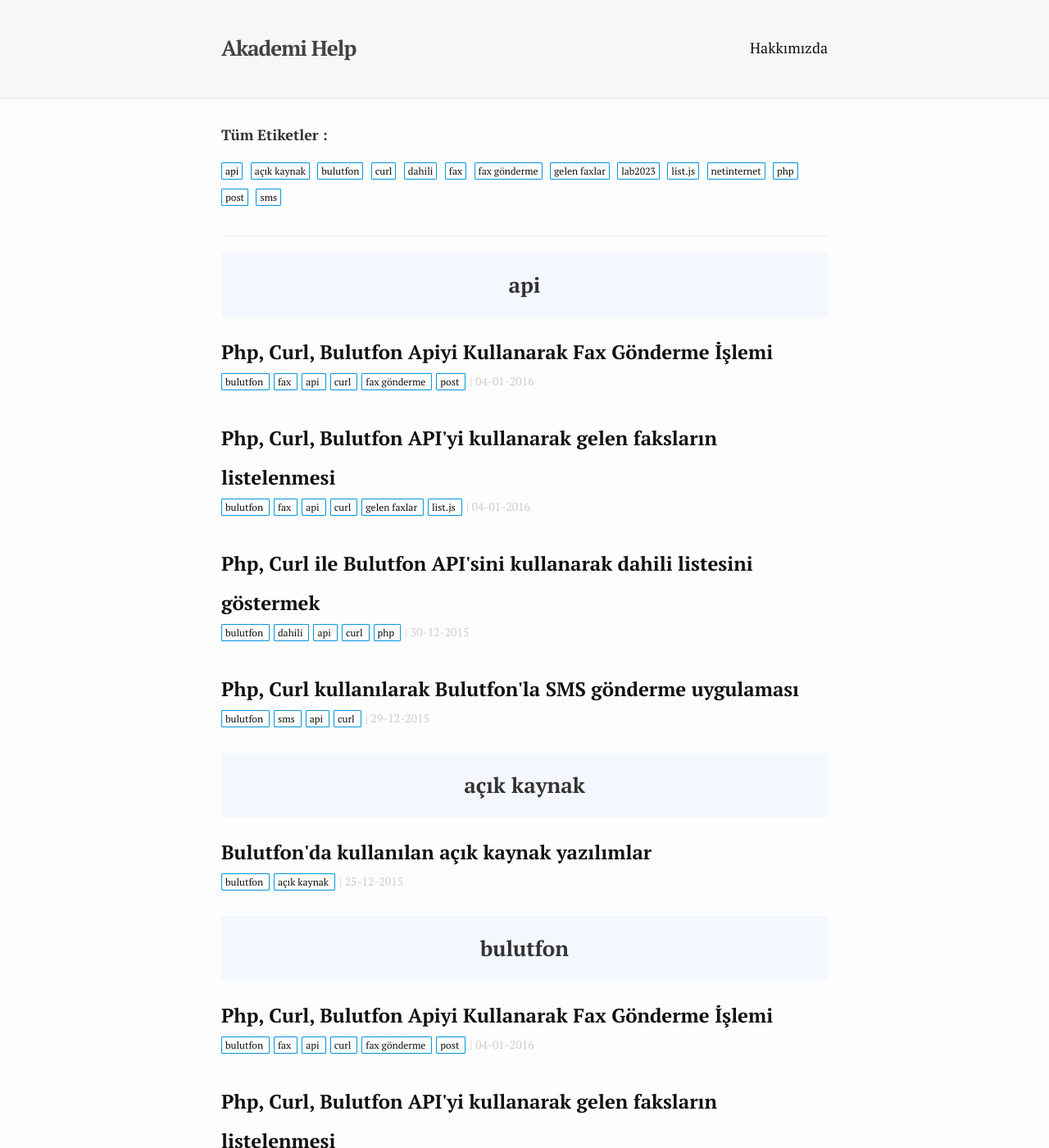
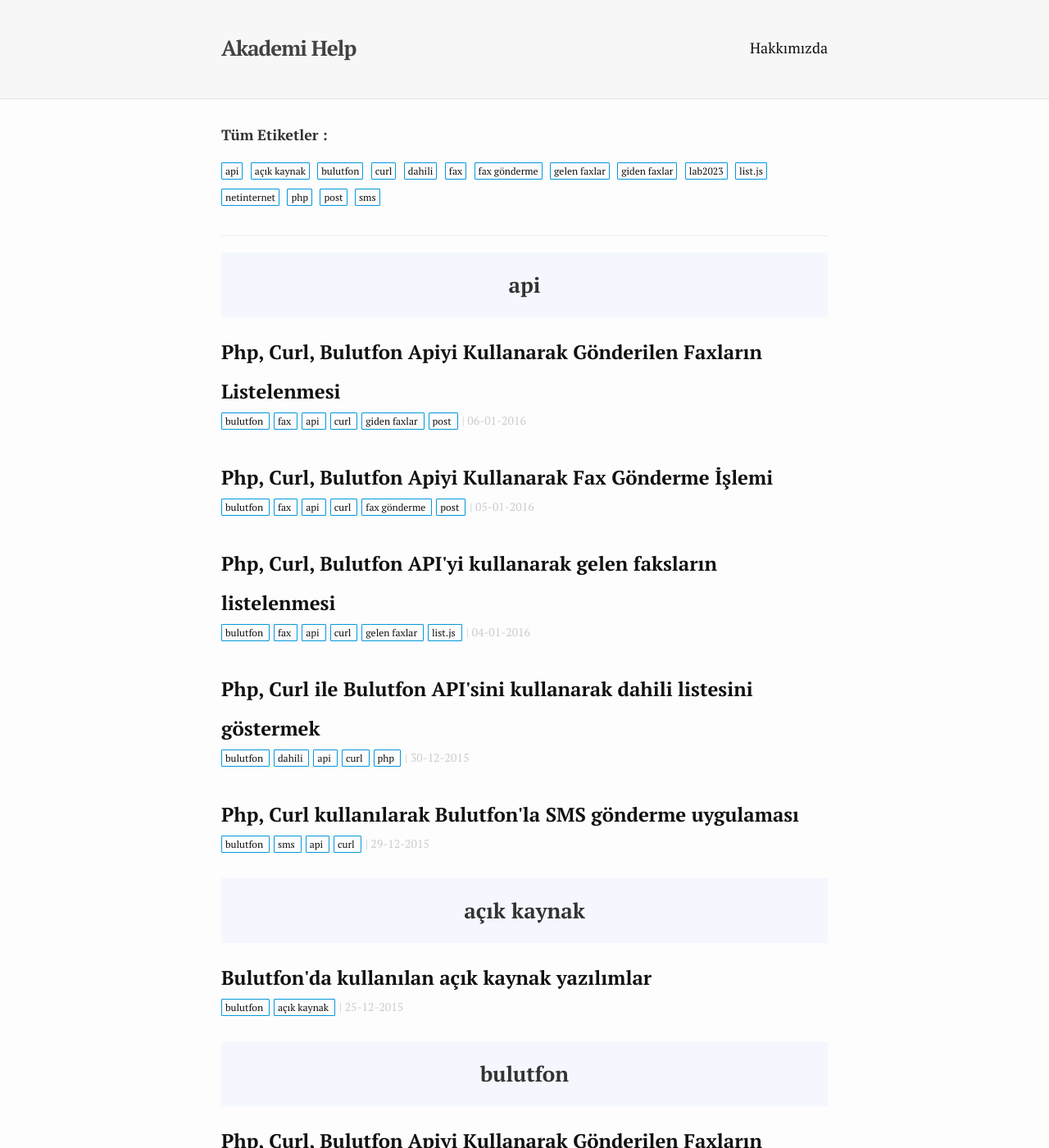
Before and after one commit to akademihelp/site, a Jekyll site: the page built from tag.html, in a window 1280 px wide and 1400 px high. Shown: the whole window at 82% size. Built offline with Jekyll 4.4.1, drawn with Linux system fonts in a browser that asks for light colours; Markdown is read by kramdown in place of the engine named in the settings; some of the changed text lies outside the part shown.

Commit message:
new blog post added (giden faxlar)

````diff
--- a/_posts/2016-01-05-php-curl-bulutfon-apiyi-kullanarak-fax-gonderme-islemi.md
+++ b/_posts/2016-01-05-php-curl-bulutfon-apiyi-kullanarak-fax-gonderme-islemi.md
@@ -1,7 +1,7 @@
 ---
 layout: post
 title:  "Php, Curl, Bulutfon Apiyi Kullanarak Fax Gönderme İşlemi"
-date:   2016-01-04 22:53:06 +0800
+date:   2016-01-05 22:53:06 +0800
 author: huseyintunc
 categories:
   - introduction
@@ -117,6 +117,7 @@
 Yukarıda değişkenlere atadığımız verileri kullanacağımız alan da burası.
 
 ```php
+<?php
 $url            = 'https://api.bulutfon.com/outgoing-faxes?access_token='.$token; // Fax gönderme işlemini yapacağımız servis
 // Elimizdeki verileri bir dizi değişkene aktararak post etmeye hazır hale getiriyoruz.
 $data           = array("title" => $title, "receivers" => $receivers, "did" => $did, "attachment" => $file);
@@ -136,6 +137,7 @@
 $result         = json_decode($curl_response, true);
 var_dump($result);
 die();
+?>
 ```
 Fax gönderme işlemini de bu şekilde tamamlamış bulunuyoruz. Örnek kodları [buraya][df1] tıklayarak inceleyebilirsiniz.
 
--- /dev/null
+++ b/_posts/2016-01-06-php-curl-bulutfon-apiyi-kullanarak-gonderilen-faxlar.md
@@ -0,0 +1,217 @@
+---
+layout: post
+title:  "Php, Curl, Bulutfon Apiyi Kullanarak Gönderilen Faxların Listelenmesi"
+date:   2016-01-06 22:53:06 +0800
+author: huseyintunc
+categories:
+  - introduction
+tags:
+  - bulutfon
+  - fax
+  - api
+  - curl
+  - giden faxlar
+  - post
+---
+
+Merhaba arkadaşlar. Yine yepyeni bir yazıyla daha birlikteyiz. Bu yazımda gönderlen faxların listelenmesi ve gönderilen bir faxın alıcılara ulaşıp olaşmadığının kontrol edilebileceği bir uygulama yazacağız. Bu uygulamamızda faxları listeleyeceğimiz index.php ve gelen faxın detay bilgilerini görüntüleyeceğimiz detay.php olmak üzere iki dosya ile çalışacağız.
+
+Aynı zamanda gelen faxlar uygulamamızda kullandığımız list.js, font icon ve google fonts araçlarını bu uygulamamızda da kullanacağız fakat önceki yazımda bahsettiğim için detaya girmeyeceğim. Eğer ki aklınıza takılan bir konu olursa yorum yazarak hiç çekinmeden sorabilirsiniz.
+
+Gelenek haline getirdiğimiz ekran görüntüsüyle başlayalım yazımıza;
+# Listeleme Sayfası
+![Giden Faxlar](/images/bulutfon-giden-faxlar.png)
+# Detay Sayfası
+![Giden Fax Detay](/images/bulutfon-giden-fax-detay.png)
+
+Bu makalede yapacağımız işlemler;
+
+* HTML yapısının oluşturulması (listeleme)
+* PHP ile gönderilen faxların çekilmesi
+* Gönderilen faxların listelenmesi
+* Detay sayfası HTML oluşturulması
+* Fax detaylarının çekilmesi
+
+
+# HTML Yapısının Oluşturulması
+
+```html
+<!DOCTYPE html>
+<html lang="en">
+<head>
+    <meta charset="UTF-8">
+    <title>Gönderilen Faxlar</title>
+    <!-- Google Fonts -->
+    <link href='https://fonts.googleapis.com/css?family=Source+Sans+Pro:400,900,700,600,300,200&subset=latin,latin-ext' rel='stylesheet' type='text/css'>
+    <!-- Main CSS -->
+    <link href="css/main.css" rel="stylesheet">
+    <!-- Font CSS -->
+    <link href="css/fonts.css" rel="stylesheet">
+</head>
+<body>
+<!-- Container -->
+<div id="container">
+    <!-- Arama Textbox-->
+    <input type="text" class="search" placeholder="Filtrele">
+    <!-- Başlıklar -->
+    <div id="title">
+        <div class="sender">Gönderen</div>
+        <div class="sender">Alıcı</div>
+        <div class="sender">Tarih</div>
+        <div class="sender">İşlem</div>
+    </div>
+    <!-- Liste Başlangıç -->
+    <ul class="list">
+        <!-- Bu alanda foreach ile listeleme yapılacak -->
+        <li>
+            <div class="sender">0232 274 6419</div>
+            <div class="receiver">1</div>
+            <div class="time">22/05/1992 - 19:44</div>
+            <div class="details">
+                <a class="button" href="#"></a>
+            </div>
+        </li>
+        <!-- Listeleme bitişi burası olacak. -->
+    </ul>
+    <!-- Liste Bitiş -->
+</div>
+<!-- Container Bitiş -->
+</body>
+</html>
+```
+
+Listeleme yapacağımız sayfanın html yapısını oluşturmuş bulunuyoruz. Bir sonraki aşamada curl ile verileri çekip listeleme yapabiliriz artık.
+
+# PHP ile Gönderilen Faxların Çekilmesi
+
+Formdan gelen verileri alarak birer değişkene atıp dosya yükleme işlemini yapıyoruz. Burada dikkat etmemiz gereken bir konu daha var. Bulutfona fax gönderebilmemiz için dosyamızın base64 kodlama şemasını kullanıyor olması gerekiyor. Bu işlem için de yardımcı bir fonksiyon kullanıyoruz.
+
+```php
+<?php
+/*
+ * Bulutfon Api
+ * Fax Gönderme
+ */
+$token              = ""; // Bulutfon panelinden aldığımız master token
+
+$url                = 'https://api.bulutfon.com/outgoing-faxes?access_token='.$token;
+$curl               = curl_init($url);
+curl_setopt($curl, CURLOPT_RETURNTRANSFER, 1);
+curl_setopt($curl, CURLOPT_SSL_VERIFYHOST, 0);
+curl_setopt($curl, CURLOPT_SSL_VERIFYPEER, 0);
+$curl_response = curl_exec($curl);
+curl_close($curl);
+$result             = json_decode($curl_response, true);
+$faxes              = $result['faxes'];
+?>
+```
+Bu bölümde ise gelen faxları api üzerinden çekip $faxes değişkenine atıyoruz. Daha sorna foreach kullanarak listeleme işlemini yapabileceğiz.
+
+# Gönderilen Faxların Listelenmesi
+Çektiğimiz faxları foreach fonksiyonu ile listeliyoruz.
+
+```
+<?php
+foreach($faxes as $fax){
+?>
+<li>
+    <div class="sender"><?php echo $fax['did']; ?></div>
+    <div class="receiver"><?php echo $fax['recipient_count']; ?></div>
+    <div class="time">
+        <?php
+        $yeni   = strtotime($fax['created_at']); // Bu alanda Bulutfon'dan datetime formatında gelen tarih bilgisini yeniden formatlıyoruz
+        $son    = date('Y-m-d H:i:s', $yeni);
+        echo $son;
+        ?>
+    </div>
+    <div class="details">
+        <!-- Detayları göstereceğimiz sayfaya link veriyoruz -->
+        <a class="button" href="detay.php?id=<?php echo $fax['id']; ?>"></a>
+    </div>
+</li>
+<?php } ?>
+```
+
+# Detay Sayfası HTML Oluşturulması
+Gelen faxları listeledikten sonra detay.php adında yeni bir sayfa oluşturup fax detaylarını görüntüleyeceğimiz bir yapı hazırlıyoruz.
+```html
+<!DOCTYPE html>
+<html lang="en">
+<head>
+    <meta charset="UTF-8">
+    <title>Gönderilen Faxlar</title>
+    <!-- Google Fonts -->
+    <link href='https://fonts.googleapis.com/css?family=Source+Sans+Pro:400,900,700,600,300,200&subset=latin,latin-ext' rel='stylesheet' type='text/css'>
+    <!-- Main CSS -->
+    <link href="css/main.css" rel="stylesheet">
+    <!-- Font CSS -->
+    <link href="css/fonts.css" rel="stylesheet">
+</head>
+<body>
+<!-- Container -->
+<div id="detail">
+    <h3>DENEME BAŞLIK</h3>
+    <small>90534534543 üzerinden 25/45/4534 tarihinde gönderildi</small>
+    <div>Alıcı <span>Durum</span></div>
+    <ul>
+        <li>902322746419 <span class="sent">GÖNDERİLDİ</span></li>
+        <li>902322746419 <span class="error">GÖNDERİLEMEDİ</span></li>
+    </ul>
+</div>
+</body>
+</html>
+```
+```php
+<?php
+/*
+ * Bulutfon Api
+ * Gelen Faxlar
+ */
+$token          = ""; // Bulutfon panelinden aldığımız master token
+// URL'de GET methodu ile gönderdiğimiz id değerini burada kullanarak fax detaylarını çekiyoruz
+$url            = 'https://api.bulutfon.com/outgoing-faxes/'.$_GET['id'].'?access_token='.$token;
+$curl           = curl_init($url);
+curl_setopt($curl, CURLOPT_RETURNTRANSFER, 1);
+curl_setopt($curl, CURLOPT_SSL_VERIFYHOST, 0);
+curl_setopt($curl, CURLOPT_SSL_VERIFYPEER, 0);
+$curl_response  = curl_exec($curl);
+curl_close($curl);
+$result         = json_decode($curl_response, true);
+$fax            = $result['fax'];
+?>
+```
+
+Artık son işlem olarak fax detaylarını görüntülemek kaldı.
+```
+<!-- Container -->
+<div id="detail">
+    <h3><?php echo $fax['title']; ?></h3>
+    <small>
+        <?php
+        $yeni   = strtotime($fax['created_at']);
+        $son    = date('Y-m-d H:i:s', $yeni);
+        echo 'Fax '.$fax['did'].' üzerinden '.$son.' tarihinde gönderildi.';
+
+        ?>
+    </small>
+    <div>Alıcı <span>Durum</span></div>
+    <ul>
+        <?php
+        foreach ($fax['recipients'] as $rec) {
+            if ($rec['state']=="SENT")
+                echo '<li>'.$rec['number'].' <span class="sent">GÖNDERİLDİ</span></li>';
+            else
+                echo '<li>'.$rec['number'].' <span class="error">GÖNDERİLEMEDİ</span></li>';
+        }
+        ?>
+    </ul>
+</div>
+```
+Bu uygulamamızın da sonuna gelmiş bulunuyoruz.  Örnek kodları [buraya][df1] tıklayarak inceleyebilirsiniz.
+Uygulamanın çalışan hali içinse [buraya][df2] tıklayabilirsiniz.
+
+Faydalı olması dileğiyle.
+İyi çalışmalar.
+
+   [df1]: <https://github.com/hsyntnc/BulutfonSampleApps/tree/master/outgoingFaxes>
+   [df2]: <http://tunc.tk/Bulutfon/outgoingFaxes/>
````
Also changed, not shown: images/bulutfon-giden-fax-detay.png (added), images/bulutfon-giden-faxlar.png (added).
